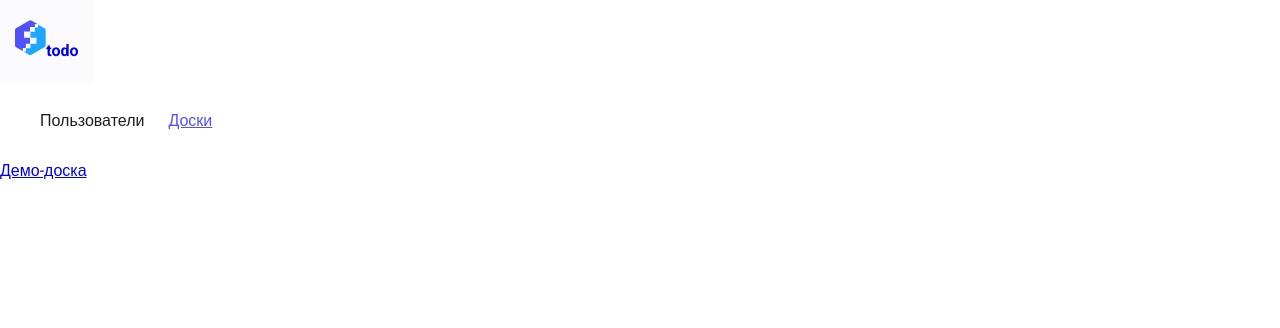
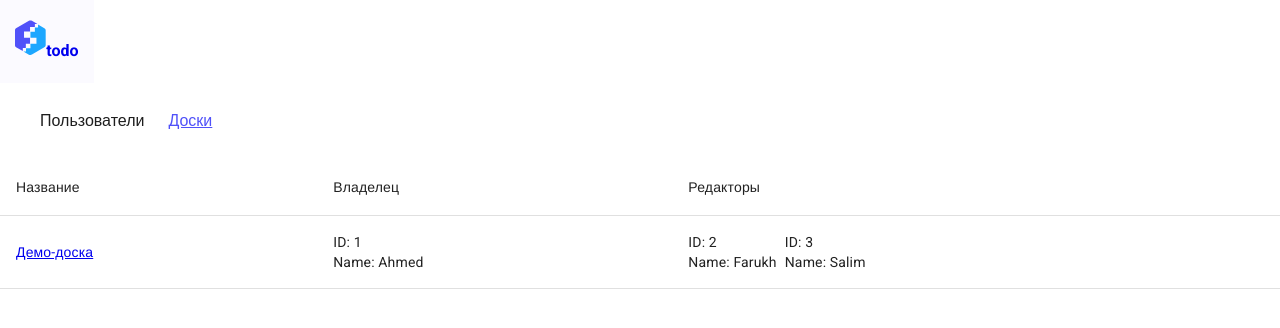
Before and after one commit to EddieBro/react-todo-list, a React (Vite) app: page /boards in a window 1280 px wide. Shown: the top 328 px of the page. Built offline with nearby package versions, Linux system fonts and the light colour scheme; a web font is replaced by a local one.

Commit message:
1) для досок получаем данные с "нескольких источникво" 2) компонент BoardsTable 3) чуть измененный boardlistPage (была просто ссылка, сейчас компонент таблица с деталями

```diff
--- a/src/core/app/routes.tsx
+++ b/src/core/app/routes.tsx
@@ -15,7 +15,14 @@ export const router = createBrowserRouter([
       {index: true, element: <HomePage/>},
       {path: 'users', element: <UserListPage />, loader: () => userApi.getUsers()},
       {path: 'users/:userId', element: <UserPage />},
-      {path: 'boards', element: <BoardListPage />, loader: () => boardApi.getBoards()},
+      {
+        path: 'boards',
+        element: <BoardListPage />,
+        loader: async () => {
+          const [boards, users] = await Promise.all([boardApi.getBoards(), userApi.getUsers()]);
+          return {boards, users};
+        }
+      },
       {path: 'boards/:boardId', element: <BoardPage/>, loader: ({params}) =>
             boardApi.getBoard(params.boardId!)},
     ],
--- /dev/null
+++ b/src/modules/boards/components/BoardsTable/BoardsTable.module.scss
@@ -0,0 +1,3 @@
+.table-container {
+  background-color: var(--white);
+}
--- /dev/null
+++ b/src/modules/boards/components/BoardsTable/BoardsTable.tsx
@@ -0,0 +1,39 @@
+import styles from './BoardsTable.module.scss';
+import type {Board, User} from '@/core/models/models.ts';
+import {Stack, Table, TableBody, TableCell, TableContainer, TableHead, TableRow} from '@mui/material';
+import {generatePath, Link} from 'react-router-dom';
+import {UserCard} from '@/shared/components/UserCard/UserCard.tsx';
+
+export const BoardsTable = ({boards, users}: {boards: Board[], users: User[]}) => {
+  const userMap = Object.fromEntries(users.map(u => [u.id, u]))
+  return (
+      <TableContainer className={styles.tableContainer}>
+        <Table>
+          <TableHead>
+            <TableRow>
+              <TableCell>Название</TableCell>
+              <TableCell>Владелец</TableCell>
+              <TableCell>Редакторы</TableCell>
+            </TableRow>
+          </TableHead>
+          <TableBody>
+            {boards.map(board => <TableRow key={board.id}>
+              <TableCell>
+                <Link to={generatePath('/boards/:boardId', {boardId: board.id})}>{board.title}</Link>
+              </TableCell>
+              <TableCell>
+                <UserCard {...userMap[board.ownerId]} />
+              </TableCell>
+              <TableCell>
+                <Stack direction='row' spacing={1} useFlexGap sx={{flexWrap: 'wrap'}}>
+                  {board.editorsIds.map(id => userMap[id]).filter(Boolean).map(u =>
+                      <UserCard key={u.id} {...u} />
+                  )}
+                </Stack>
+              </TableCell>
+            </TableRow>)}
+          </TableBody>
+        </Table>
+      </TableContainer>
+  )
+}
--- a/src/modules/boards/hooks/useBoards.ts
+++ b/src/modules/boards/hooks/useBoards.ts
@@ -1,4 +1,6 @@
 import {useLoaderData} from 'react-router-dom';
-import type {Board} from '@/core/models/models.ts';
+import type {Board, User} from '@/core/models/models.ts';
 
-export const useBoards = () => useLoaderData() as Board[];
+type BoardsLoaderData = {boards: Board[]; users: User[]};
+
+export const useBoards = () => useLoaderData() as BoardsLoaderData;
--- a/src/modules/boards/index.ts
+++ b/src/modules/boards/index.ts
@@ -1,2 +1,3 @@
 export {BoardListPage} from './pages/BoardListPage.tsx';
-export {useBoards} from './hooks/useBoards.ts'
+export {useBoards} from './hooks/useBoards.ts';
+export {BoardsTable} from './components/BoardsTable/BoardsTable';
--- a/src/modules/boards/pages/BoardListPage.tsx
+++ b/src/modules/boards/pages/BoardListPage.tsx
@@ -1,14 +1,11 @@
-import {generatePath, Link} from 'react-router-dom';
 import styles from './BoardListPage.module.scss';
-import {useBoards} from '@/modules/boards';
+import {BoardsTable, useBoards} from '@/modules/boards';
 
 export const BoardListPage = () => {
-  const boards = useBoards();
+  const {boards, users} = useBoards();
   return (
       <div className={styles.pageWrap}>
-        <Link to={generatePath('/boards/:boardId', {boardId: boards[0].id})}>
-          {boards[0].title}
-        </Link>
+        <BoardsTable boards={boards} users={users} />
       </div>
   )
 }
```
